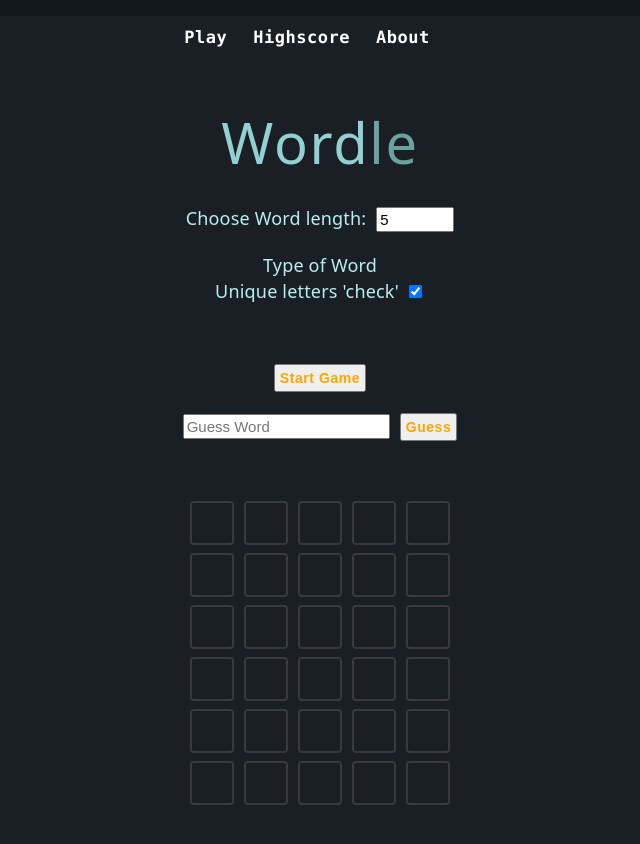
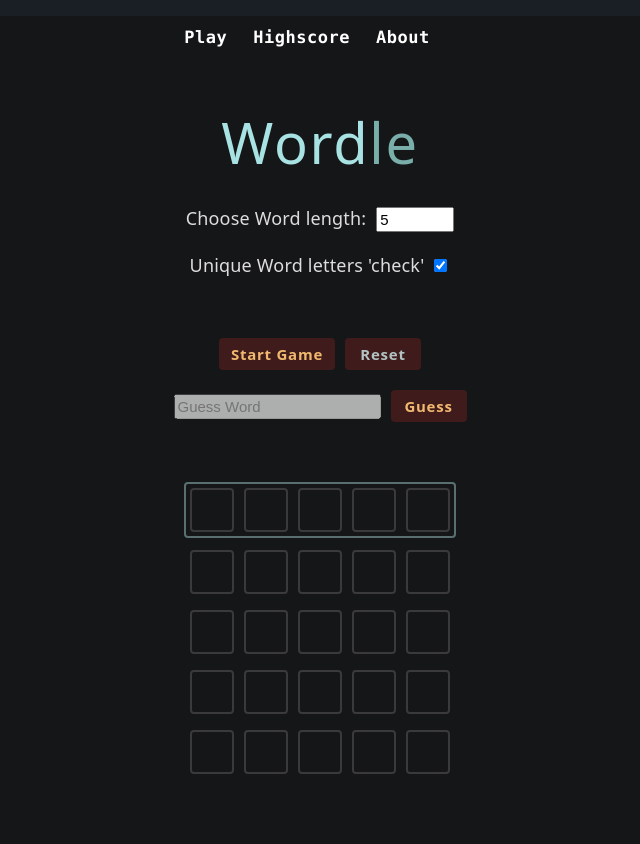
Before and after one commit to mastr777/wordle-spel_med_highscore-lista, a React (Vite) app in the folder wordle-game/: page / in a window 1280 px wide. Shown: the top 844 px of the page, without its empty margins (320-960 px from the left). Built offline with nearby package versions, Linux system fonts and the light colour scheme.

Commit message:
add timer - fix reset - non clickable buttons before game starts - frame around active guess grid

```diff
--- a/wordle-game/src/App.jsx
+++ b/wordle-game/src/App.jsx
@@ -1,16 +1,16 @@
-import { useState } from "react";
+import { useEffect, useState } from "react";
 
 const styles = {
   page: {
     width: "100%",
     minHeight: "100vh",
-    backgroundColor: "#12191d",
+    backgroundColor: "#191f24",
     display: "flex",
     justifyContent: "center",
   },
 
   container: {
-    backgroundColor: "#191f24",
+    backgroundColor: "#151618",
     marginTop: "16px",
     padding: "5px",
     paddingBottom: "40px",
@@ -83,6 +83,52 @@
     textTransform: "uppercase",
     borderRadius: "4px",
   },
+
+  buttonPrimaryOne: {
+    all: "unset",
+    width: "110px",
+    cursor: "pointer",
+    color: "#f1b96f",
+    marginTop: "60px",
+    fontSize: "15px",
+    backgroundColor: "#3f1b1b",
+    border: "0",
+    borderRadius: "4px",
+    letterSpacing: "0.05em",
+    padding: "3px",
+    fontWeight: "bold",
+  },
+
+  buttonPrimaryOneSub: {
+    all: "unset",
+    width: "70px",
+    cursor: "pointer",
+    color: "#b3c3c4",
+    marginLeft: "10px",
+    marginTop: "60px",
+    fontSize: "15px",
+    backgroundColor: "#3f1b1b",
+    border: "0",
+    borderRadius: "4px",
+    letterSpacing: "0.05em",
+    padding: "3px",
+    fontWeight: "bold",
+  },
+
+  buttonPrimaryTwo: {
+    all: "unset",
+    width: "70px",
+    cursor: "pointer",
+    color: "#f1b96f",
+    marginLeft: "10px",
+    fontSize: "15px",
+    backgroundColor: "#3f1b1b",
+    border: "0",
+    borderRadius: "4px",
+    letterSpacing: "0.05em",
+    padding: "3px",
+    fontWeight: "bold",
+  }
 };
 
 function App() {
@@ -102,7 +148,20 @@
   const [gameStarted, setGameStarted] = useState(false);
   const [playerName, setPlayerName] = useState("");
   const [scoreSaved, setScoreSaved] = useState(false);
-  const maxGuesses = 6;
+  const [currentTime, setCurrentTime] = useState(0);
+  const maxGuesses = 5;
+
+
+  useEffect(() => {
+    if (!gameStarted || gameEnd || !startTime) return;
+
+    const interval = setInterval(() => {
+      setCurrentTime(Date.now() - startTime);
+    }, 100);
+
+    return () => clearInterval(interval);
+  }, [gameStarted, gameEnd, startTime]);
+
 
   /* reset game */
   const resetGameState = () => {
@@ -122,14 +181,15 @@
   const getWord = () => {
     const numericLength = Number(length);
 
-    if (numericLength < 3 || numericLength > 9) {
+    if (!numericLength || numericLength < 3 || numericLength > 9) {
       setResult("Word length must be between 3 and 9");
       return;
     }
 
+    // reset gameplay but not settings
     resetGameState();
 
-    fetch(`/api/word?length=${length}&unique=${unique}`)
+    fetch(`/api/word?length=${numericLength}&unique=${unique}`)
       .then((res) => res.json())
       .then((data) => {
         if (data.error) {
@@ -138,16 +198,9 @@
         }
 
         setWord(data.word);
-        setGuess("");
-        setResult("");
-        setGuesses([]);
-        setGameEnd(false);
-        setHasWon(false);
+        setGameStarted(true);
         setStartTime(Date.now());
-        setElapsedTime(null);
-        setScoreSaved(false);
-        setPlayerName("");
-        setGameStarted(true);
+
       })
       .catch(() => {
         setResult("Something went wrong");
@@ -246,6 +299,8 @@
     gridRows.push(emptyRow);
   }
 
+  const isGameActive = gameStarted && !gameEnd;
+
   return (
     <div style={styles.page}>
       <div style={styles.container}>
@@ -267,23 +322,23 @@
             minHeight: "700px",
             height: "auto",
             margin: "0 auto",
-            color: "#bbefed",
+            color: "#dddddd",
           }}
         >
           <div>
             <h1
               style={{
-                color: "#92d0d1",
+                color: "#a8e2e3",
                 letterSpacing: "0.03em",
                 marginTop: "80px",
               }}
             >
-              Word<span style={{ color: "#6ba29d" }}>le</span>
+              Word<span style={{ color: "#79aeaa" }}>le</span>
             </h1>
 
             <div style={{ marginTop: "50px" }}>
               <span>
-                Choose Word length:
+                Choose <span style={{ fontWeight: "500" }}>Word</span> length:
                 <input
                   type="number"
                   value={length}
@@ -303,11 +358,11 @@
             </div>
 
             <div style={{ marginTop: "20px" }}>
-              <p>
+{/*               <p>
                 Type of <span style={{ fontWeight: "500" }}>Word</span>
-              </p>
+              </p> */}
               <span>
-                Unique letters 'check'
+                Unique <span style={{ fontWeight: "500" }}>Word</span> letters 'check'
                 <input
                   type="checkbox"
                   checked={unique}
@@ -319,18 +374,28 @@
             </div>
 
             <button
-              style={{
-                color: "orange",
-                marginTop: "60px",
-                fontSize: "14px",
-                letterSpacing: "0.04em",
-                padding: "4px",
-                fontWeight: "bold",
-              }}
+              style={styles.buttonPrimaryOne}
+                onMouseEnter={(e) => (e.target.style.backgroundColor = "#502c2a")}
+                onMouseLeave={(e) => (e.target.style.backgroundColor = "#3f1b1b")}
               onClick={getWord}
             >
-              {gameStarted || gameEnd ? "New Game" : "Start Game"}
+              {gameStarted || gameEnd ? "Retry @" : "Start Game"}
             </button>
+            <button
+              style={styles.buttonPrimaryOneSub}
+                onMouseEnter={(e) => (e.target.style.backgroundColor = "#502c2a")}
+                onMouseLeave={(e) => (e.target.style.backgroundColor = "#3f1b1b")}
+              onClick={() => {
+                resetGameState();
+                }
+              } disabled={!gameStarted && guesses.length === 0}
+            >
+              Reset
+            </button>
+
+              {gameStarted && !gameEnd && (
+                <p style={{ marginTop: " 20px" }} >Time: {(currentTime / 1000).toFixed(1)} s</p>
+              )}
 
             {/* just for testing, against the Word */}
             {/* {gameEnd && playerName && (
@@ -350,28 +415,23 @@
               <input
                 type="text"
                 value={guess}
-                onChange={(e) => setGuess(e.target.value)}
-                onKeyDown={(e) => {
-                  if (e.key === "Enter" && !gameEnd) {
+                onChange={e => setGuess(e.target.value)}
+                onKeyDown={e => {
+                  if (e.key === "Enter" && isGameActive) {
                     submitGuess();
                   }
                 }}
                 style={{ fontSize: "15px", paddingLeft: "6px", padding: "2px" }}
                 placeholder="Guess Word"
-                disabled={gameEnd}
+                disabled={!isGameActive}
               />
 
               <button
+                style={styles.buttonPrimaryTwo}
+                  onMouseEnter={(e) => (e.target.style.backgroundColor = "#502c2a")}
+                  onMouseLeave={(e) => (e.target.style.backgroundColor = "#3f1b1b")}
                 onClick={submitGuess}
-                disabled={gameEnd}
-                style={{
-                  color: "orange",
-                  marginLeft: "10px",
-                  fontSize: "14px",
-                  letterSpacing: "0.04em",
-                  padding: "4px",
-                  fontWeight: "bold",
-                }}
+                disabled={!isGameActive}
               >
                 Guess
               </button>
@@ -420,7 +480,12 @@
 
             <div style={styles.grid}>
               {gridRows.map((guessRow, rowIndex) => (
-                <div key={rowIndex} style={styles.gridRow}>
+                <div key={rowIndex}
+                style={{...styles.gridRow,
+                border: rowIndex === guesses.length ? "2px solid #5a7070" : "none",
+                padding: "4px",
+                borderRadius: "4px"}}
+                >
                   {guessRow.map((item, index) => {
                     let bgColor = "transparent";
                     let border = "2px solid #3a3a3c";
```
